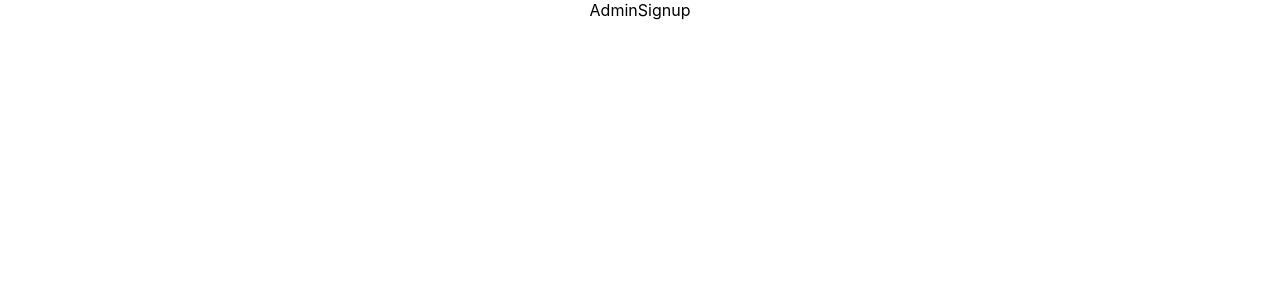
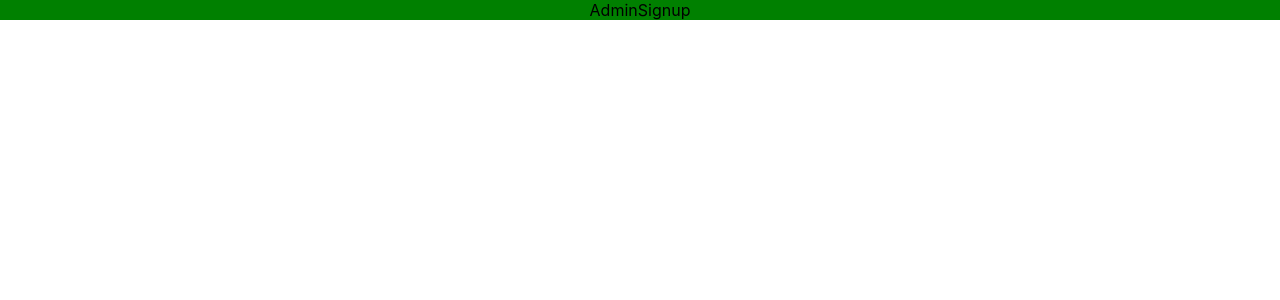
Before and after one commit to adharshSciPy/AdEarn, a React (Create React App) app in the folder client/: page /adminsignup in a window 1280 px wide. Shown: the top 300 px of the page. Built offline with nearby package versions, Linux system fonts and the light colour scheme.

Commit message:
admin login&signup file setup

```diff
--- a/client/src/pages/admin/Login/AdminLogin.css
+++ b/client/src/pages/admin/Login/AdminLogin.css
@@ -0,0 +1,3 @@
+.div2 {
+  background-color: red;
+}
--- a/client/src/pages/admin/Login/AdminLogin.jsx
+++ b/client/src/pages/admin/Login/AdminLogin.jsx
@@ -1,8 +1,9 @@
 import React from 'react'
+import './AdminLogin.css'
 
 function AdminLogin() {
   return (
-    <div>AdminLogin</div>
+    <div className='div2'>AdminLogin</div>
   )
 }
 
--- a/client/src/pages/admin/Register/AdminSignup.css
+++ b/client/src/pages/admin/Register/AdminSignup.css
@@ -0,0 +1,3 @@
+.div1 {
+  background-color: green;
+}
--- a/client/src/pages/admin/Register/AdminSignup.jsx
+++ b/client/src/pages/admin/Register/AdminSignup.jsx
@@ -3,7 +3,7 @@ import './AdminSignup.css'
 
 function AdminSignup() {
   return (
-    <div>AdminSignup</div>
+    <div className='div1'>AdminSignup</div>
   )
 }
 
```
Also changed, not shown: client/src/assets/loginPng.png (renamed from client/assets/loginPng.png), client/src/assets/webLogin.jpg (renamed from client/assets/webLogin.jpg).
